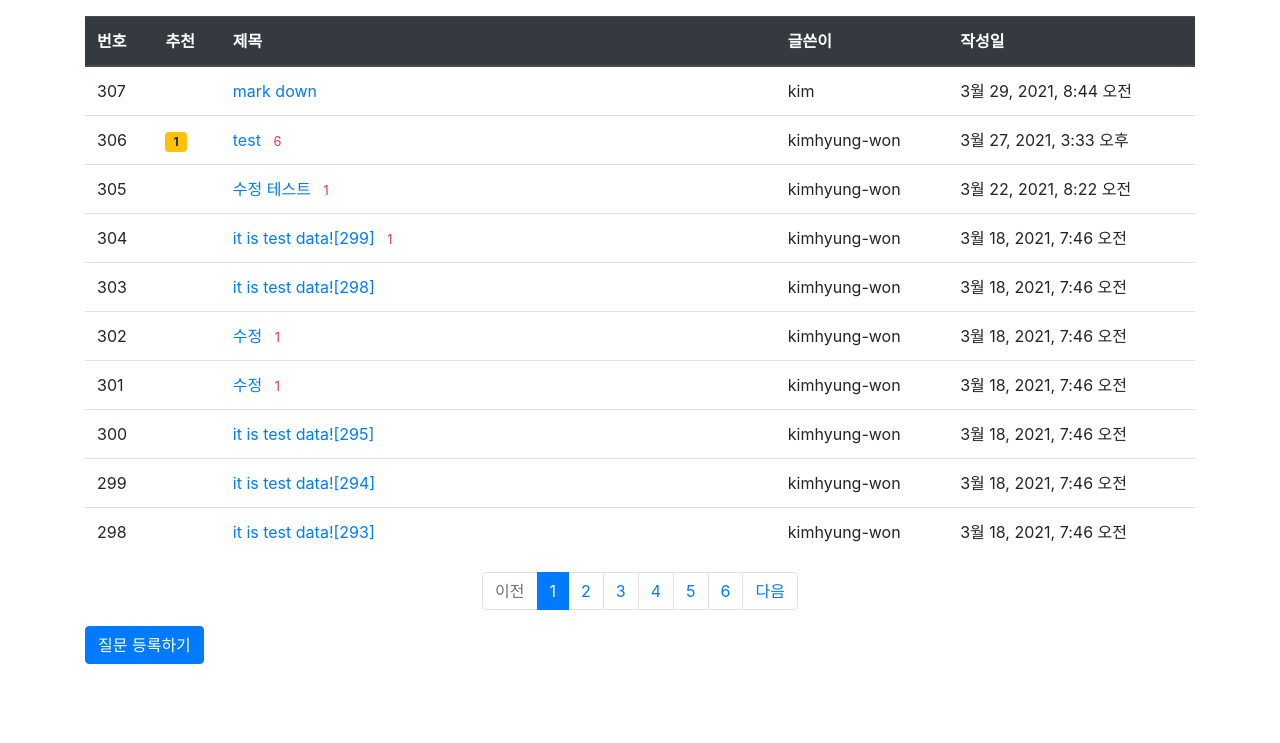
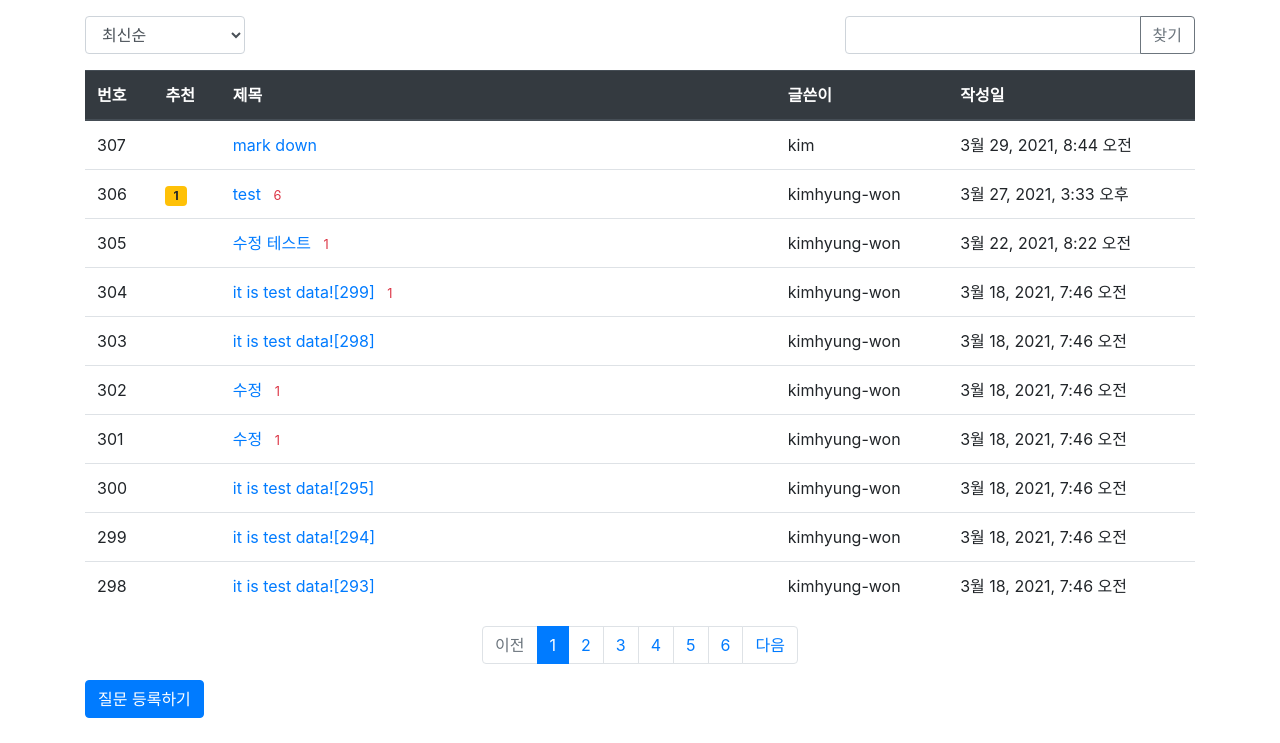
Before and after one commit to gofmsldks/python_Django, a Django app: page / in a window 1280 px wide. Shown: the part 57-800 px from the top of the page. Run offline with Django 3.2, Linux system fonts and the light colour scheme; data comes from the database, SQL or seed files in the repository; some libraries are stand-ins or nearby versions.

Commit message:
20210401
검색,정렬기능추가 페이징 방식 href에서 form방식으로 변환

```diff
--- a/pybo/views/base_views.py
+++ b/pybo/views/base_views.py
@@ -1,25 +1,68 @@
 from django.core.paginator import Paginator
 from django.shortcuts import render, get_object_or_404, redirect
 from pybo.models import Question
+from django.db.models import Q, Count
 
 
-def index(requeset):
+def index(request):
 
     '''pybo 목록 출력'''
 
+
     # 입력 파라미터
-    page = requeset.GET.get('page', '1') # 페이지 ?page = 1 주소 표현해주는 함수
+    # page는 html에서 다음페이지나 이전 페이지를 요청하면 주소뒤에 ?page=숫자 의 get 방식으로 던저줌
+    # 만약 그냥 제일 처음 진입 하면 그냥 page는 1로 초기화 해줌 -> get('page', '1')이렇게
+    # 그래서 html에서 주소뒤에 ?page=숫자 이런식으로 던지거나 아니면 form으로 get 방식으로 던저주는것임.
+
+    page = request.GET.get('page', '1')  # 페이지숫자를 url서 뒤에 붙여 get으로 던짐 (?page = 1)
+    kw = request.GET.get('kw', '')  # 검색어
+
+
+    so = request.GET.get('so', 'recent')  # 정렬기준
+
+    # 정렬
+    if so == 'recommend':
+        question_list = Question.objects.annotate(num_voter=Count('voter')).order_by('-num_voter', '-create_date')
+    elif so == 'popular':
+        question_list = Question.objects.annotate(num_answer=Count('answer')).order_by('-num_answer', '-create_date')
+    else:  # recent
+        question_list = Question.objects.order_by('-create_date')
+
+    #정렬 기준이 추천순(recommend)인 경우에는 추천 수가 큰 것부터 정렬하므로 order_by에 추천 수 -num_voter를 입력했다.
+    # 추천 수는 장고의 annotate 함수와 Count 함수를 사용.
+    # Question.objects.annotate(num_voter=Count('voter'))에서 사용한 annotate 함수는
+    # Question 모델의 기존 필드인 author, subject, content, create_date, modify_date, voter에 질문의
+    # 추천 수에 해당하는 num_voter 필드를 임시로 추가해 주는 함수.
+    # 이렇게 annotate 함수로 num_voter 필드를 추가하면 filter 함수나 order_by 함수에서
+    # num_voter 필드를 사용할 수 있음.
+    # 여기서 num_voter는 Count('voter')와 같이 Count 함수를 사용하여 만듦.
+    # Count('voter')는 해당 질문의 추천 수이다.
+
+#order_by('-num_voter', '-create_date')와 같이 order_by 함수에 두 개 이상의 인자가 전달되는 경우 1번째 항목부터 우선순위를 매긴다. 즉, 추천 수가 같으면 최신순으로 정렬한다.
+
+#그리고 page, kw와 마찬가지로 템플릿에서 요청한 so값을 저장할 수 있도록 context에 so를 추가했다. 코드 수정 후 질문 목록 화면에서 정렬 기능을 사용해 보자. '인기순'으로 정렬하면 답변수가 많은 게시물부터 보여주는 것을 확인할 수 있을 것이다.
 
     # 조회
     question_list = Question.objects.order_by('-create_date')
+    if kw:
+        question_list = question_list.filter(
+            Q(subject__icontains=kw) |  # 제목검색
+            Q(content__icontains=kw) |  # 내용검색
+            Q(author__username__icontains=kw) |  # 질문 글쓴이검색
+            Q(answer__author__username__icontains=kw)  # 답변 글쓴이검색
+        ).distinct()
+
+        #  함수에 사용된 subject__icontains=kw는 제목에 kw 문자열이 포함되었는지를 의미.
+        #  answer__author__username__icontains은 답변을 작성한 사람의 이름에 포함되는지를 의미.
+        #  filter 함수에서 모델 필드에 접근하려면 이처럼 __를 이용하면 됨.
 
     # 페이징 처리
     paginator = Paginator(question_list, 10) # 페이지당 10개씩
     page_obj = paginator.get_page(page)
 
-    context = {'question_list': page_obj}
+    context = {'question_list': page_obj, 'page': page, 'kw': kw, 'so': so}
 
-    return render(requeset, 'pybo/question_list.html', context)
+    return render(request, 'pybo/question_list.html', context)
 
 def detail(request, question_id):
 
--- a/templates/pybo/question_list.html
+++ b/templates/pybo/question_list.html
@@ -8,6 +8,26 @@
 {% block content %}
 
 <div class="container my-3">
+
+    <!--검색 기능 추가(자바스크립트에서 검색 창에 입력된 값을 읽을 수 있도록 input 엘리먼트 class 속성에 kw를 추가)-->
+    <div class="row justify-content-between my-3">
+
+        <div class="col-2">
+            <select class="form-control so">
+                <option value="recent" {% if so == 'recent' %}selected{% endif %}>최신순</option>
+                <option value="recommend" {% if so == 'recommend' %}selected{% endif %}>추천순</option>
+                <option value="popular" {% if so == 'popular' %}selected{% endif %}>인기순</option>
+            </select>
+        </div>
+
+        <div class="col-4 input-group">
+            <input type="text" class="form-control kw" value="{{ kw|default_if_none:'' }}">
+            <div class="input-group-append">
+                <button class="btn btn-outline-secondary" type="button" id="btn_search">찾기</button>
+            </div>
+        </div>
+    </div>
+    <!--검색 기능 끝-->
     <table class = "table">
         <thead>
         <tr class = "thead-dark">
@@ -64,26 +84,32 @@
         <!-- 이전페이지 -->
         {% if question_list.has_previous %}
         <li class="page-item">
-            <a class="page-link" href="?page={{ question_list.previous_page_number }}">이전</a>
+             <a class="page-link" data-page="{{ question_list.previous_page_number }}" href="#">이전</a>
         </li>
         {% else %}
         <li class="page-item disabled">
             <a class="page-link" tabindex="-1" aria-disabled="true" href="#">이전</a>
         </li>
         {% endif %}
+
         <!-- 페이지리스트 -->
         {% for page_number in question_list.paginator.page_range %}
         <!-- ------------------------------- [edit] -------------------------------- -->
         {% if page_number >= question_list.number|add:-5 and page_number <= question_list.number|add:5 %}
         <!--  question_list.number(ex>10-5 = 5) <= page_number(표시되는 페이지 범위 숫자 ) <= question_list.number(ex>10+5 = 15)-->
+        <!-- -----------------question_list.number는 내가 현재 있는 페이지---------------- -->
         <!-- ----------------------------------------------------------------------- -->
+
             {% if page_number == question_list.number %}
             <li class="page-item active" aria-current="page">
-                <a class="page-link" href="?page={{ page_number }}">{{ page_number }}</a>
+                <a class="page-link" data-page="{{ page_number }}" href="#">{{ page_number }}</a>
+                <!--모든 페이지 링크를 href 속성에 직접 입력하는 대신 data-page 속성으로 값을 읽을 수 있도록 변경 -->
             </li>
             {% else %}
             <li class="page-item">
-                <a class="page-link" href="?page={{ page_number }}">{{ page_number }}</a>
+                <a class="page-link" data-page="{{ page_number }}" href="#">{{ page_number }}</a>
+                <!--모든 페이지 링크를 href 속성에 직접 입력하는 대신 data-page 속성으로 값을 읽을 수 있도록 변경 -->
+
             </li>
             {% endif %}
         {% endif %}
@@ -91,11 +117,15 @@
         <!-- 다음페이지 -->
         {% if question_list.has_next %}
         <li class="page-item">
-            <a class="page-link" href="?page={{ question_list.next_page_number }}">다음</a>
+             <a class="page-link" data-page="{{ question_list.next_page_number }}" href="#">다음</a>
+            <!--모든 페이지 링크를 href 속성에 직접 입력하는 대신 data-page 속성으로 값을 읽을 수 있도록 변경 -->
+
         </li>
         {% else %}
         <li class="page-item disabled">
             <a class="page-link" tabindex="-1" aria-disabled="true" href="#">다음</a>
+            <!--모든 페이지 링크를 href 속성에 직접 입력하는 대신 data-page 속성으로 값을 읽을 수 있도록 변경 -->
+
         </li>
         {% endif %}
     </ul>
@@ -103,4 +133,43 @@
 <!-- ----------------------------------------------------------------------- -->
     <a href = "{% url 'pybo:question_create' %}" class = "btn btn-primary"> 질문 등록하기</a>
 </div>
+
+<form id="searchForm" method="get" action="{% url 'index' %}">
+    <input type="hidden" id="kw" name="kw" value="{{ kw|default_if_none:'' }}">
+    <input type="hidden" id="page" name="page" value="{{ page }}">
+    <input type="hidden" id="so" name="so" value="{{ so }}">
+
+</form>
 {% endblock %}
+<!-- GET 방식으로 요청해야 하므로 method 속성에 "get"을 설정했다. kw와 page는 이전에 요청했던 값을 기억해야 하므로
+ value 속성에 그 값을 대입했는데, kw와 page값은 질문 목록 함수에서 전달받음.
+ form 엘리먼트의 action 속성은 '폼이 전송되는 URL'이므로 질문 목록 URL인 {% url 'index' %}를 지정 .  -->
+
+{% block script %}
+<script type='text/javascript'>
+$(document).ready(function(){
+    $(".page-link").on('click', function() {
+        $("#page").val($(this).data("page"));
+        $("#searchForm").submit();
+    });
+
+    $("#btn_search").on('click', function() {
+        $("#kw").val($(".kw").val());
+        $("#page").val(1);  // 검색버튼을 클릭할 경우 1페이지부터 조회한다.
+        $("#searchForm").submit();
+    });
+
+     $(".so").on('change', function() {
+        $("#so").val($(this).val());
+        $("#page").val(1);
+        $("#searchForm").submit();
+    });
+});
+</script>
+{% endblock %}
+
+<!--class 속성이 "page-link"인 링크를 누르면 이 링크의 data-page 속성값을 읽어
+ searchForm의 page 필드에 그 값을 설정하여 폼을 요청하도록 함.
+ 또한 <검색> 버튼을 누르면 검색 창에 입력된 값을 searchForm의 kw 필드에 설정하여 폼을 요청하도록 함.
+ 이때 <검색> 버튼을 누르는 경우는 새로운 검색 요청에 해당하므로
+ searchForm의 page 필드에 항상 1을 설정하여 폼을 요청하도록 함 . -->
```
